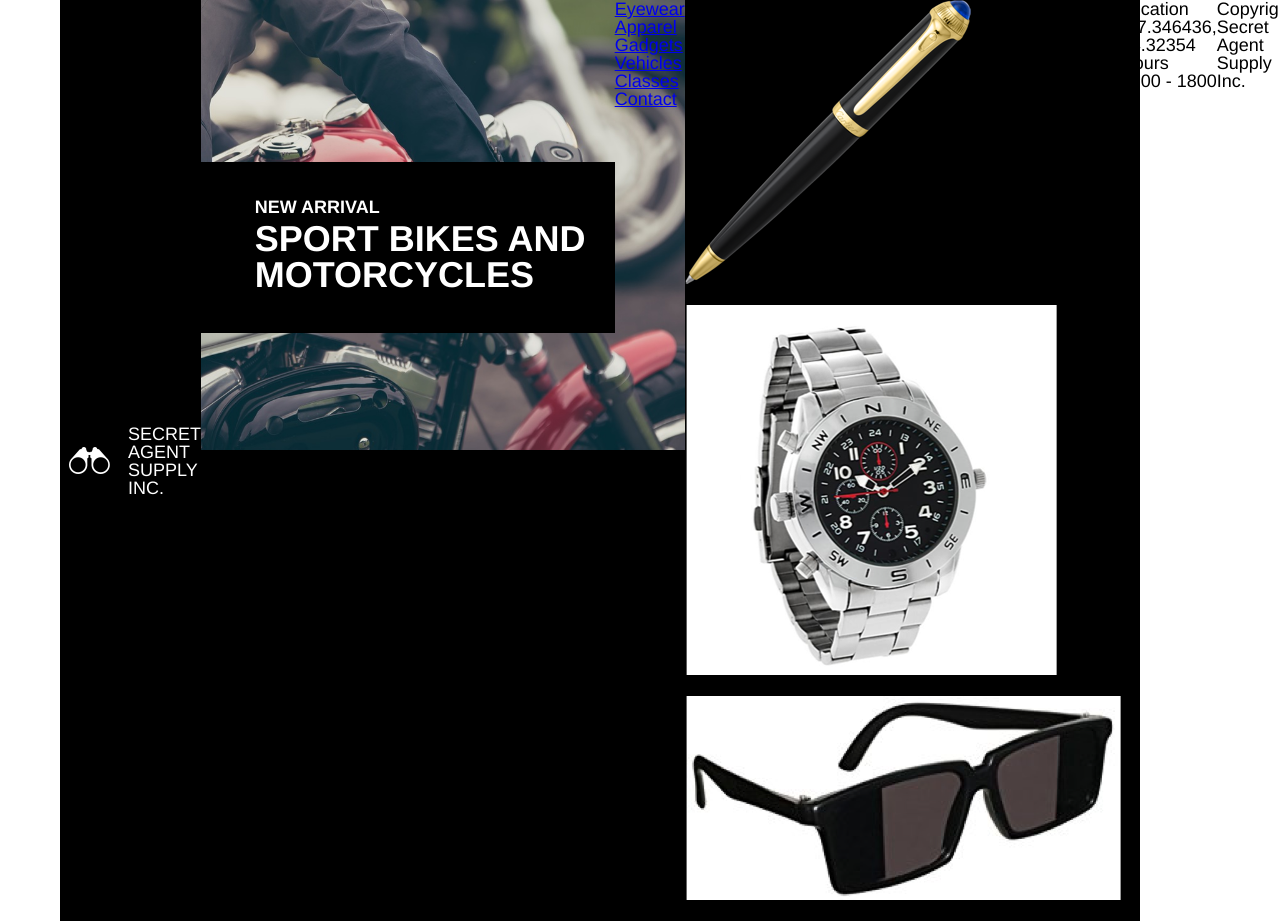
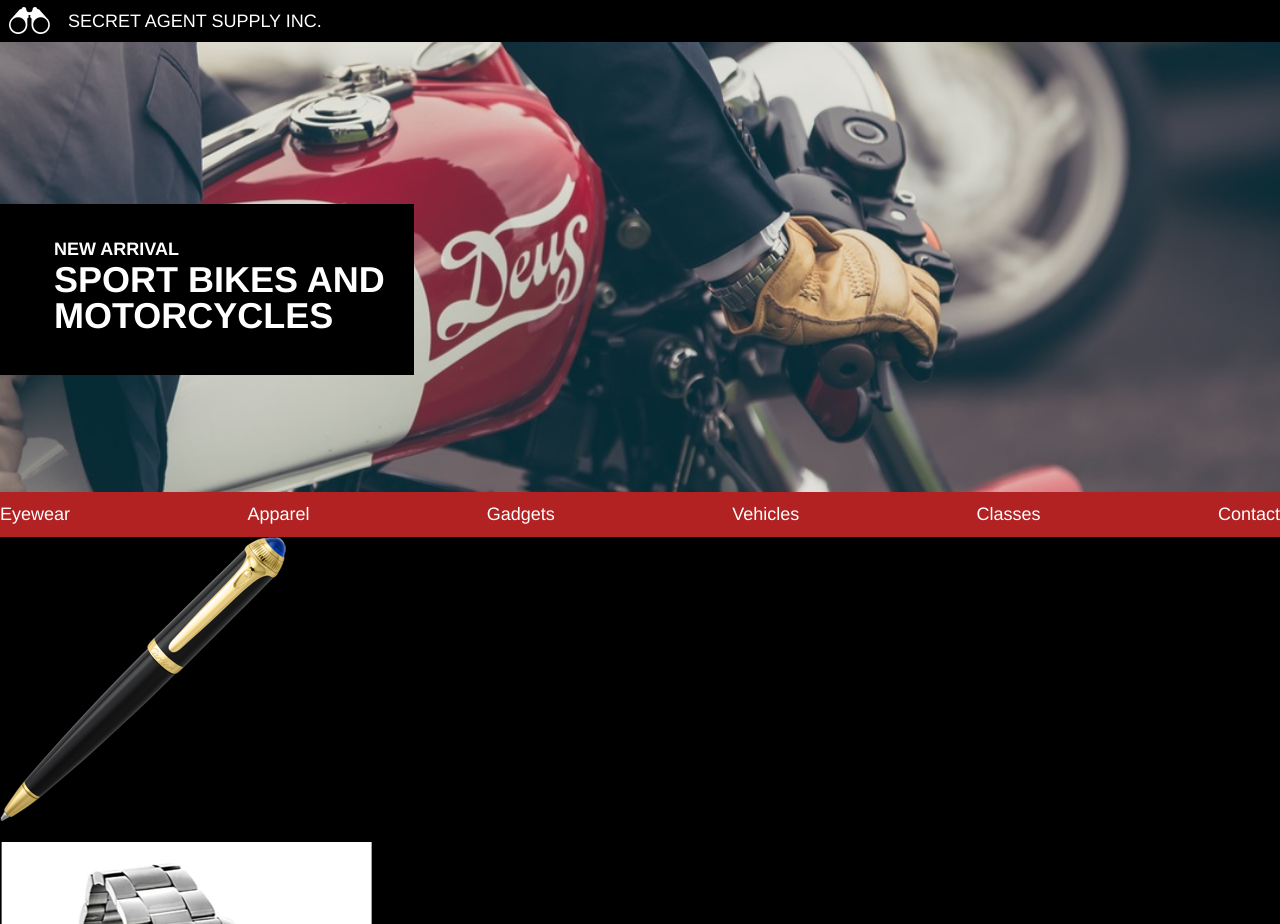
Before and after one commit to KrisErdahl/Secret_Agent_Supply, a plain HTML site: page index.html in a window 1280 px wide. Shown: the top 924 px of the page. Drawn offline with Linux system fonts and the light colour scheme.

Commit message:
add style to footer

```diff
--- a/resources/css/style.css
+++ b/resources/css/style.css
@@ -1,25 +1,26 @@
 html {
   font-size: 18px;
-  font-family: Helvetica, sans-serif;
-  width: 1200px;
 }
 
 body {
   display: flex;
   justify-content: center;
-
+  font-family: Helvetica, sans-serif;
+  width: 100%;
 }
 
 .center {
-  width: 90%;
   background-color: black;
   display: flex;
+  flex-direction: column;
+  width: 100%;
 }
 
 .name {
-  background-color: black;
   display: flex;
+  flex-direction: row;
   align-items: center;
+  justify-content: flex-start;
 }
 
 .name h2 {
@@ -43,7 +44,6 @@ body {
   background-position: center;
   background-repeat: no-repeat;
   background-size: cover;
-  width: auto;
   height: 25rem;
   display: flex;
 }
@@ -67,3 +67,30 @@ body {
   font-size: 2rem;
   margin-top: .25rem;
 }
+
+nav {
+  display: flex;
+  flex-direction: row;
+  justify-content: space-between;
+  background-color: firebrick;
+  padding: 0.75rem 0rem;
+}
+
+.nav-link {
+  color: white;
+  text-decoration: none;
+}
+
+footer {
+  height: 5rem;
+  width: 960px;
+  background-color: black;
+  display: flex;
+  align-items: center;
+  justify-content: center;
+}
+
+footer h2 {
+  text-align: left;
+  color: white;
+}
```
Also changed, not shown: index.html (+1 -1 lines).
